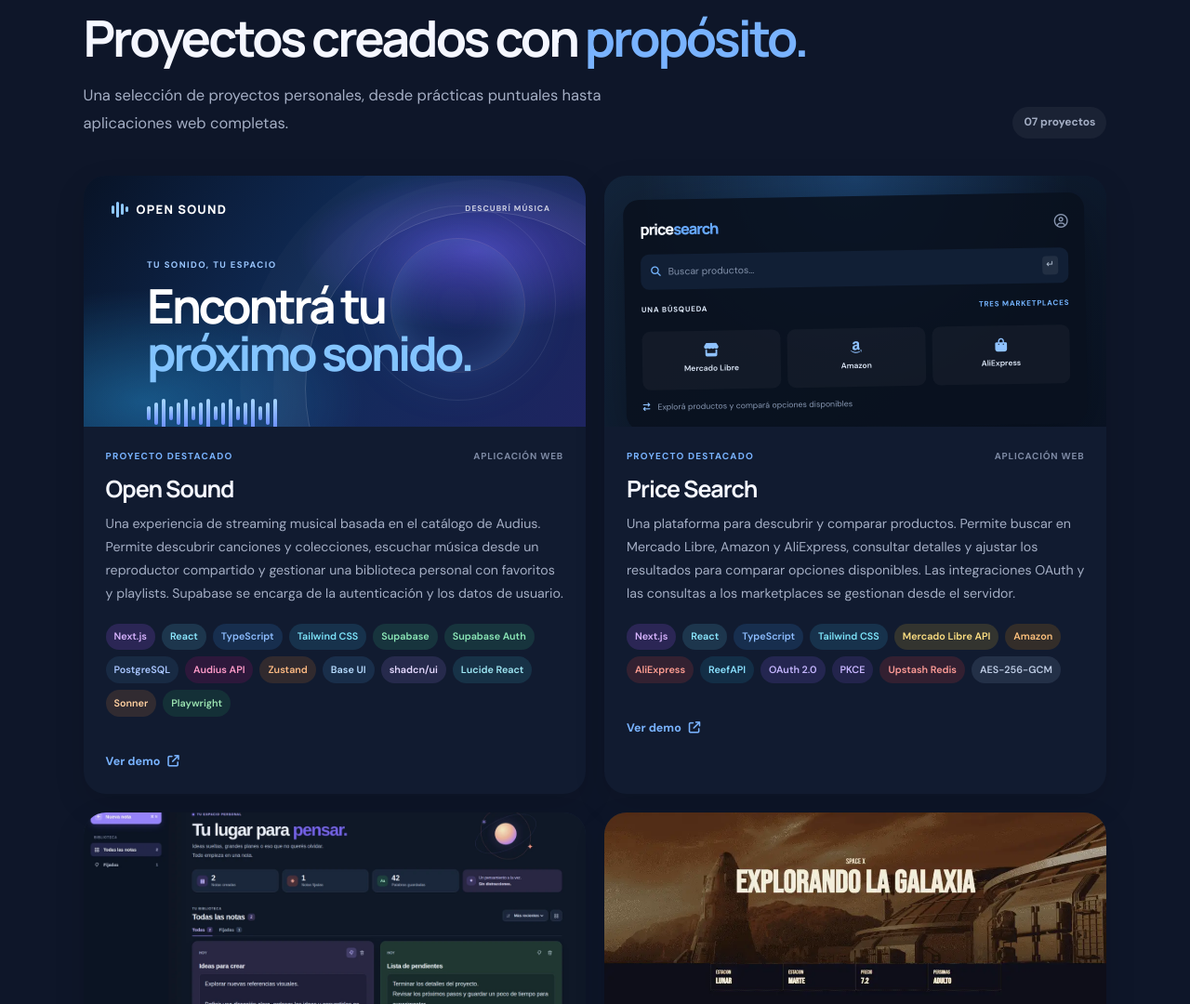
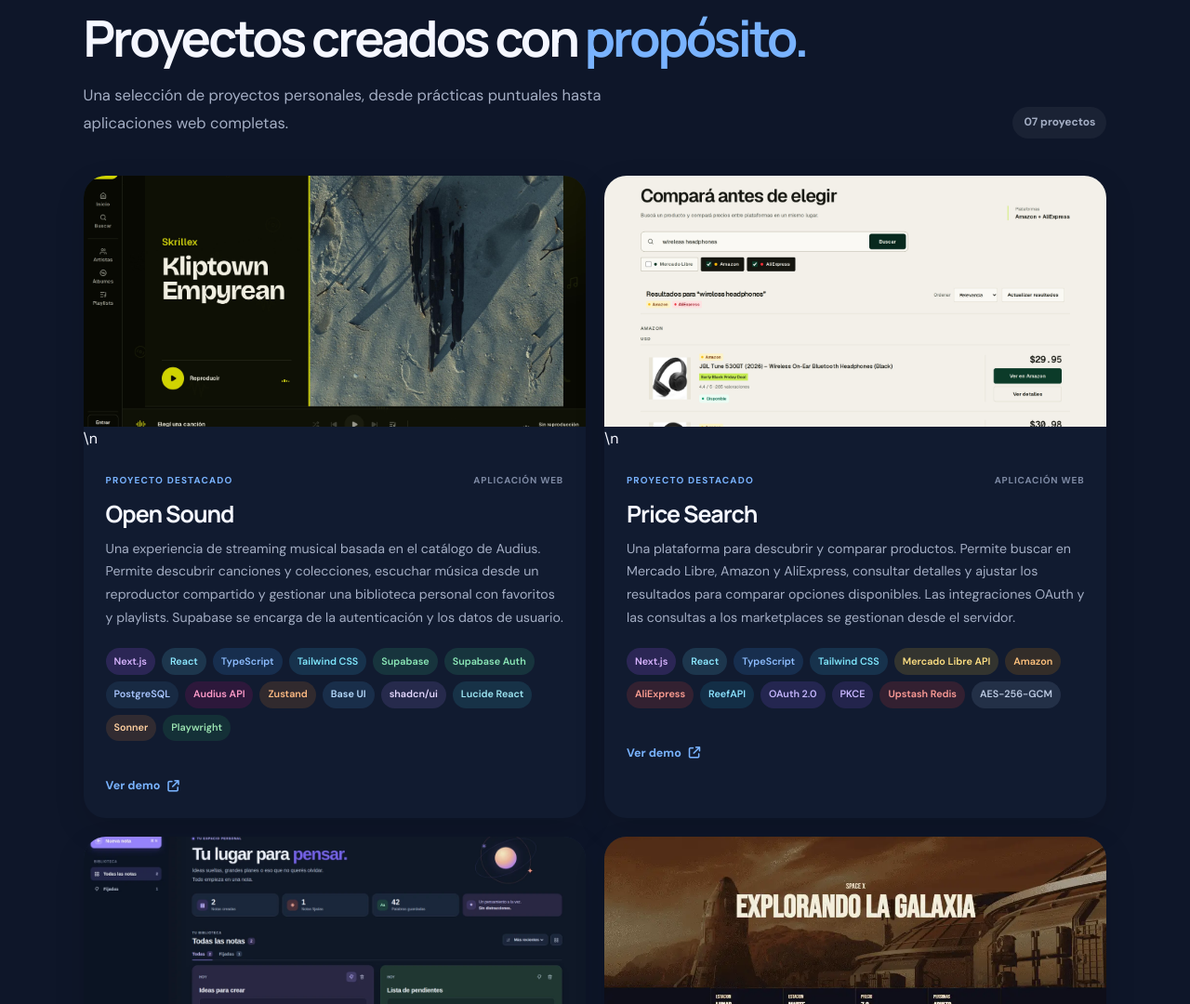
Before and after one commit to RodrigoFrontendDev/Portfolio, a plain HTML site: page es/index.html in a window 1280 px wide. Shown: the part 2455-3535 px from the top of the page at 93% size. Drawn offline with Linux system fonts and the light colour scheme.

Commit message:
Replace Open Sound and Price Search artwork with live screenshots (#13)
* Replace project artwork with live app screenshots

* Use real app screenshots in Spanish portfolio

* Add temporary live project screenshot capture

* Use supported Ubuntu runner for Playwright capture

* Capture Price Search with live marketplace results

* Commit generated app screenshots to the review branch

* Add live Open Sound and Price Search screenshots

* Remove temporary screenshot capture workflow

---------

Co-authored-by: github-actions[bot] <41898282+github-actions[bot]@users.noreply.github.com>

```diff
--- a/es/index.html
+++ b/es/index.html
@@ -143,12 +143,7 @@
 
       <div class="project-grid">
         <article class="project-card project-card-featured">
-          <div class="project-media project-art project-art-music" role="img" aria-label="Gráfica del proyecto de streaming musical Open Sound">
-            <div class="art-topline"><span class="art-brand"><span class="wave-mark"><i></i><i></i><i></i><i></i></span> OPEN SOUND</span><span class="art-status">DESCUBRÍ MÚSICA</span></div>
-            <div class="music-art-content"><span class="art-overline">TU SONIDO, TU ESPACIO</span><strong>Encontrá tu<br><em>próximo sonido.</em></strong><div class="music-bars"><i></i><i></i><i></i><i></i><i></i><i></i><i></i><i></i><i></i><i></i><i></i><i></i><i></i><i></i><i></i><i></i><i></i><i></i></div></div>
-            <span class="art-orb art-orb-one"></span><span class="art-orb art-orb-two"></span>
-          </div>
-          <div class="project-content">
+          <img class="project-media" src="../img/open-sound-preview.jpg" alt="Interfaz de descubrimiento musical de la aplicación Open Sound" loading="lazy" decoding="async">\n          <div class="project-content">
             <div class="project-meta"><span class="project-type">Proyecto destacado</span><span class="project-year">Aplicación web</span></div>
             <h3>Open Sound</h3>
             <p>Una experiencia de streaming musical basada en el catálogo de Audius. Permite descubrir canciones y colecciones, escuchar música desde un reproductor compartido y gestionar una biblioteca personal con favoritos y playlists. Supabase se encarga de la autenticación y los datos de usuario.</p>
@@ -173,16 +168,7 @@
         </article>
 
         <article class="project-card project-card-featured">
-          <div class="project-media project-art project-art-price" role="img" aria-label="Gráfica del buscador y comparador Price Search">
-            <div class="price-art-window">
-              <div class="price-art-header"><span class="price-art-logo">price<span>search</span></span><span class="price-art-user"><i class="fa-regular fa-circle-user" aria-hidden="true"></i></span></div>
-              <div class="price-art-search"><i class="fa-solid fa-magnifying-glass" aria-hidden="true"></i><span>Buscar productos...</span><kbd>↵</kbd></div>
-              <div class="price-art-label">UNA BÚSQUEDA <span>TRES MARKETPLACES</span></div>
-              <div class="marketplace-badges"><span><i class="fa-solid fa-store" aria-hidden="true"></i> Mercado Libre</span><span><i class="fa-brands fa-amazon" aria-hidden="true"></i> Amazon</span><span><i class="fa-solid fa-bag-shopping" aria-hidden="true"></i> AliExpress</span></div>
-              <div class="price-art-footnote"><i class="fa-solid fa-arrow-right-arrow-left" aria-hidden="true"></i><span>Explorá productos y compará opciones disponibles</span></div>
-            </div>
-          </div>
-          <div class="project-content">
+          <img class="project-media" src="../img/price-search-preview.jpg" alt="Interfaz de búsqueda y comparación de productos de Price Search" loading="lazy" decoding="async">\n          <div class="project-content">
             <div class="project-meta"><span class="project-type">Proyecto destacado</span><span class="project-year">Aplicación web</span></div>
             <h3>Price Search</h3>
             <p>Una plataforma para descubrir y comparar productos. Permite buscar en Mercado Libre, Amazon y AliExpress, consultar detalles y ajustar los resultados para comparar opciones disponibles. Las integraciones OAuth y las consultas a los marketplaces se gestionan desde el servidor.</p>
```
Also changed, not shown: index.html (+2 -16 lines), img/open-sound-preview.jpg (added), img/price-search-preview.jpg (added).
